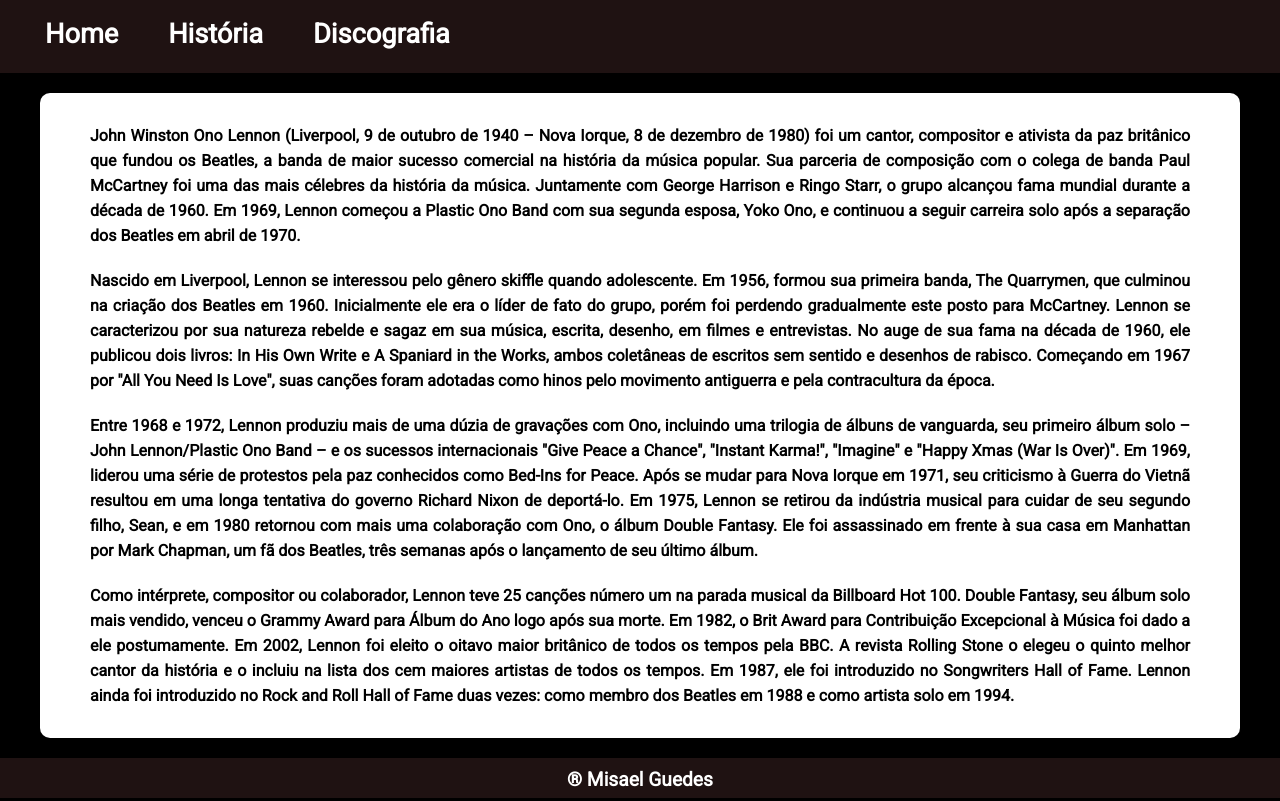
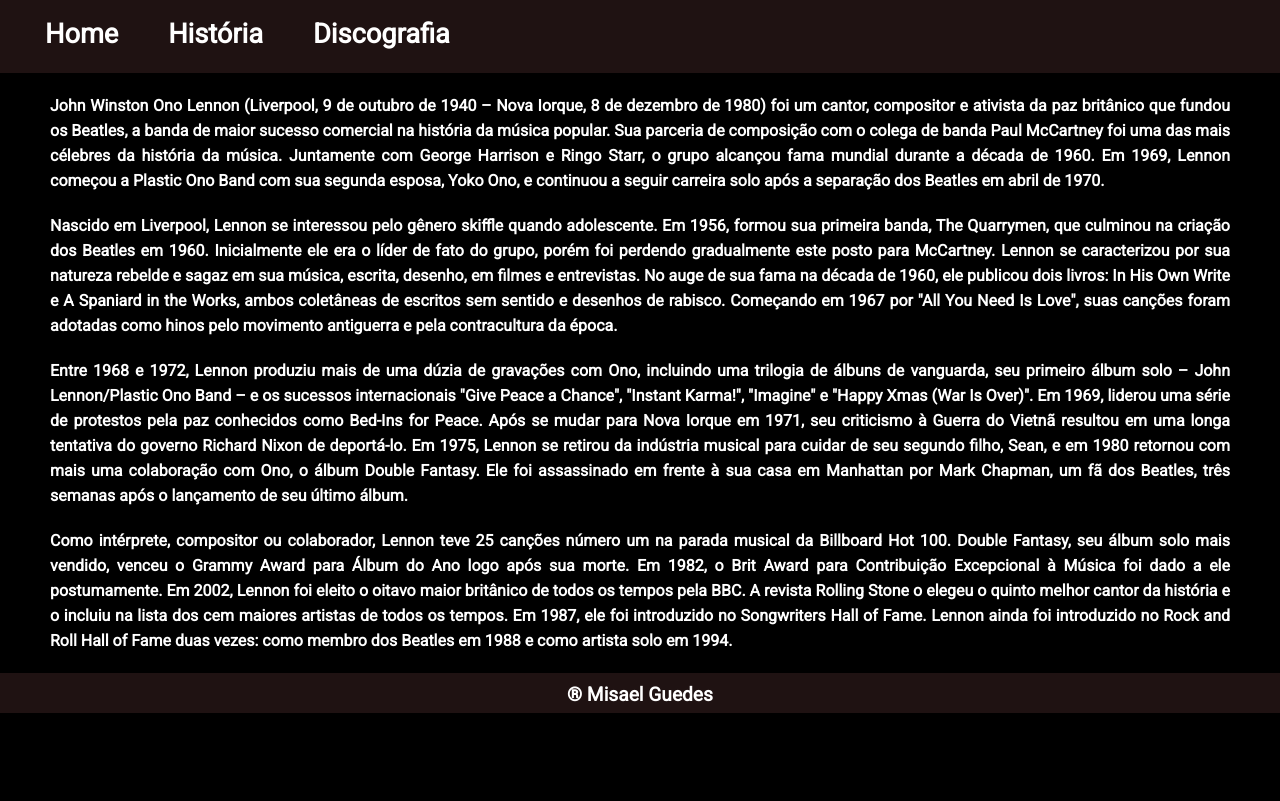
Before and after one commit to misaelguedes/John-Lennon, a React (Create React App) app: page / in a window 1280 px wide. Shown: the part 412-1213 px from the top of the page. After the commit the page ends 1128 px from the top, so only its background shows below. Built offline with nearby package versions, Linux system fonts and the light colour scheme; a web font is replaced by a local one.

Commit message:
Alterando cor do background e dos parágrafos na section da página Home

```diff
--- /dev/null
+++ b/src/pages/home/home.css
@@ -0,0 +1,5 @@
+.home {
+    background-color: black;
+    color: white;
+    padding: 0;
+}
--- a/src/pages/home/index.js
+++ b/src/pages/home/index.js
@@ -1,6 +1,8 @@
+import './home.css'
+
 export default function Home() {
     return (
-        <section>
+        <section className='home'>
             <p>John Winston Ono Lennon (Liverpool, 9 de outubro de 1940 – Nova Iorque, 8 de dezembro de 1980) foi um cantor, compositor e ativista da paz britânico que fundou os Beatles, a banda de maior sucesso comercial na história da música popular. Sua parceria de composição com o colega de banda Paul McCartney foi uma das mais célebres da história da música. Juntamente com George Harrison e Ringo Starr, o grupo alcançou fama mundial durante a década de 1960. Em 1969, Lennon começou a Plastic Ono Band com sua segunda esposa, Yoko Ono, e continuou a seguir carreira solo após a separação dos Beatles em abril de 1970.</p>
             <p>Nascido em Liverpool, Lennon se interessou pelo gênero skiffle quando adolescente. Em 1956, formou sua primeira banda, The Quarrymen, que culminou na criação dos Beatles em 1960. Inicialmente ele era o líder de fato do grupo, porém foi perdendo gradualmente este posto para McCartney. Lennon se caracterizou por sua natureza rebelde e sagaz em sua música, escrita, desenho, em filmes e entrevistas. No auge de sua fama na década de 1960, ele publicou dois livros: In His Own Write e A Spaniard in the Works, ambos coletâneas de escritos sem sentido e desenhos de rabisco. Começando em 1967 por "All You Need Is Love", suas canções foram adotadas como hinos pelo movimento antiguerra e pela contracultura da época.</p>
             <p>Entre 1968 e 1972, Lennon produziu mais de uma dúzia de gravações com Ono, incluindo uma trilogia de álbuns de vanguarda, seu primeiro álbum solo – John Lennon/Plastic Ono Band – e os sucessos internacionais "Give Peace a Chance", "Instant Karma!", "Imagine" e "Happy Xmas (War Is Over)". Em 1969, liderou uma série de protestos pela paz conhecidos como Bed-Ins for Peace. Após se mudar para Nova Iorque em 1971, seu criticismo à Guerra do Vietnã resultou em uma longa tentativa do governo Richard Nixon de deportá-lo. Em 1975, Lennon se retirou da indústria musical para cuidar de seu segundo filho, Sean, e em 1980 retornou com mais uma colaboração com Ono, o álbum Double Fantasy. Ele foi assassinado em frente à sua casa em Manhattan por Mark Chapman, um fã dos Beatles, três semanas após o lançamento de seu último álbum.</p>
```
